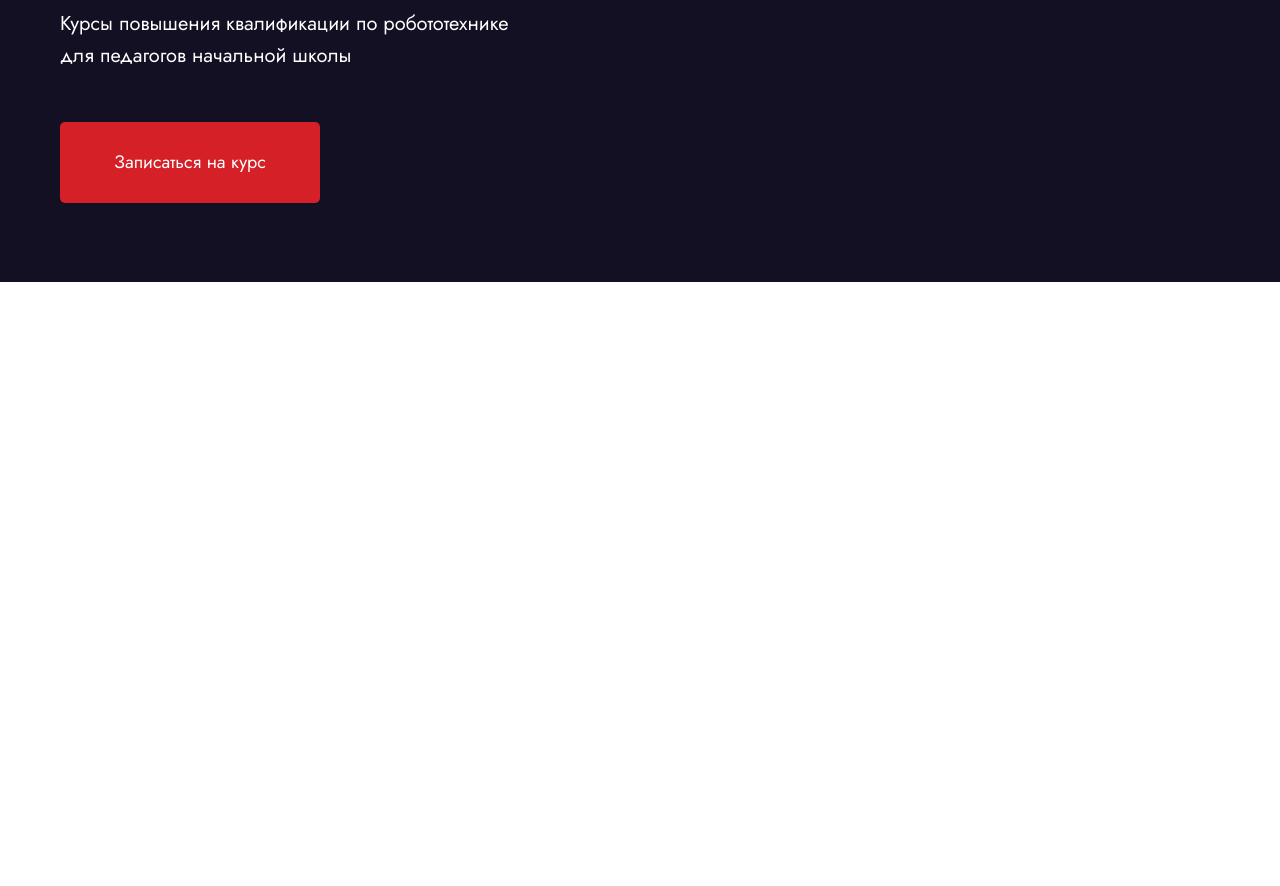
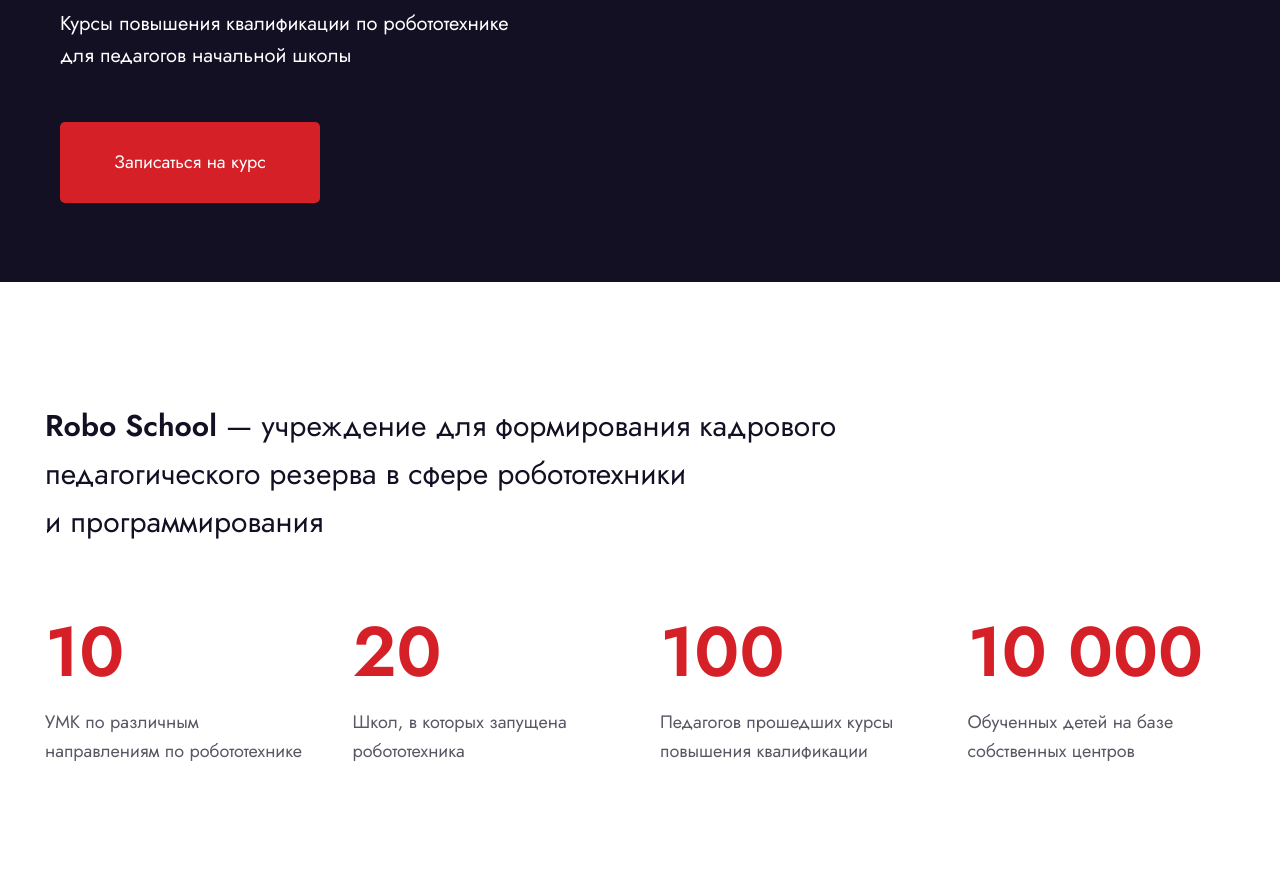
Before and after one commit to d1mon1k/robo-school-site, a website: page app/index.html in a window 1280 px wide. Shown: the part 468-1354 px from the top of the page. Before the commit the page ends 800 px from the top, so only its background shows below. Drawn offline with Linux system fonts and the light colour scheme; files whose address does not match are found by name.

Commit message:
feat: implement about block

```diff
--- a/app/index.html
+++ b/app/index.html
@@ -1,6 +1,5 @@
 <!DOCTYPE html>
 <html lang="ru" class="page">
-
 <head>
   <meta charset="UTF-8">
   <meta name="viewport" content="width=device-width, initial-scale=1.0">
@@ -45,8 +44,32 @@
   </div>
 </section>
 
+      <section class="about container">
+  <h2 class="visually-hidden">О Robo School школе</h2>
+  <div class="about__descr">
+    <span class="about__highlight">Robo School</span> — учреждение для формирования кадрового педагогического резерва в сфере робототехники и программирования
+  </div>
+  <div class="about__list list-reset">
+    <li class="about__item">
+      <span class="about__digit">10</span>
+      <p class="about__text">УМК по различным направлениям по робототехнике</p>
+    </li>
+    <li class="about__item">
+      <span class="about__digit">20</span>
+      <p class="about__text">Школ, в которых запущена робототехника</p>
+    </li>
+    <li class="about__item">
+      <span class="about__digit">100</span>
+      <p class="about__text">Педагогов прошедших курсы повышения квалификации</p>
+    </li>
+    <li class="about__item">
+      <span class="about__digit">10 000</span>
+      <p class="about__text">Обученных детей на базе собственных центров</p>
+    </li>
+  </div>
+</section>
+
     </main>
-
     <footer class="footer">
   <div class="container"></div>
 </footer>
--- a/src/scss/_vars.scss
+++ b/src/scss/_vars.scss
@@ -11,5 +11,5 @@
   --light-color: #fff;
   --accent-color: #D52027;
   --dark-color: #141024;
-  --text-color: rgba(#141024, 0.7);
+  --text-color: rgba(20, 16, 36, 0.7);
 }
--- /dev/null
+++ b/src/scss/components/_about.scss
@@ -0,0 +1,49 @@
+.about {
+  padding: 120px 0;
+  background-color: var(--light-color);
+
+  &__descr {
+    margin-bottom: 50px;
+    max-width: 891px;
+    font-family: 'Jost';
+    font-weight: 400;
+    font-size: 30px;
+    line-height: 160%;
+    color: var(--dark-color);
+  }
+
+  &__highlight {
+    font-family: 'Jost';
+    font-weight: 600;
+    font-size: 30px;
+    line-height: 160%;
+    color: var(--dark-color);
+  }
+
+  &__list {
+    display: grid;
+    grid-template-columns: repeat(12, 1fr);
+    grid-gap: 40px;
+  }
+
+  &__item {
+    grid-column: span 3;
+  }
+
+  &__digit {
+    font-family: 'Jost';
+    font-weight: 600;
+    font-size: 70px;
+    line-height: 160%;
+    color: var(--accent-color);
+  }
+
+  &__text {
+    margin: 0;
+    font-family: 'Jost';
+    font-weight: 400;
+    font-size: 18px;
+    line-height: 160%;
+    color: var(--text-color);
+  }
+}
--- a/src/scss/main.scss
+++ b/src/scss/main.scss
@@ -9,4 +9,5 @@
 @import "./components/header";
 @import './components/nav';
 @import './components/phone';
-@import './components/hero'
+@import './components/hero';
+@import './components/about';
```
Also changed, not shown: src/index.html (+1 -3 lines), src/partials/about.html (added, +24 -0 lines), app/css/main.css, 1 other file.
